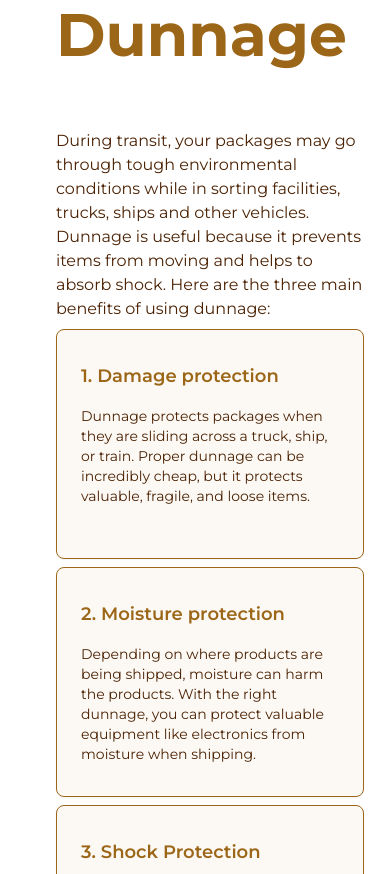
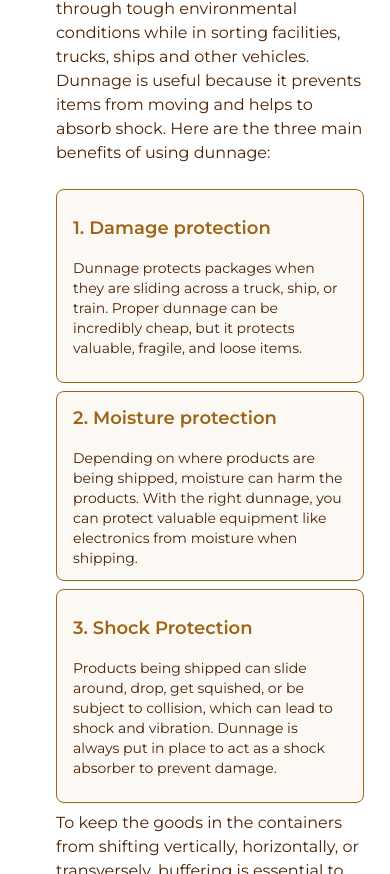
Before and after one commit to dilbackermm/upc-website, a Next.js app: page /dunnagebag in a window 390 px wide. Shown: the part 3870-4744 px from the top of the page. Built offline with nearby package versions, Linux system fonts and the light colour scheme.

Commit message:
updated padding and animation of dunnage content section

```diff
--- a/src/components/DunnageBenefits.js
+++ b/src/components/DunnageBenefits.js
@@ -17,14 +17,14 @@ import worldclass4 from '../../public/images/dunnageBag/worldclass4.png'
 const Benefits = ({ benefit }) => {
     return (
         <motion.li
-            initial={{ y: 200 }}
-            whileInView={{ y: 0, transition: { duration: 0.9, ease: "easeInOut" } }}
+            initial={{ x: 200 }}
+            whileInView={{ x: 0, transition: { duration: 0.9, ease: "easeInOut" } }}
             viewport={{ once: true }}
             whileHover={{ scale: 1.1, originX: 0 }}
             transition={{ type: 'tween', }}
             className="flex items-center w-full border-b border-b-primaryDark "
         >
-            <h2 className='py-5 xl:py-3 pl-3 text-2xl 2xl:text-xl lg:text-lg xs:text-base text-primaryDark font-medium '>{benefit}</h2>
+            <h2 className='py-5 2xl:py-4 xl:py-3 pl-3 text-2xl 2xl:text-xl lg:text-lg xs:text-base text-primaryDark font-medium '>{benefit}</h2>
         </motion.li>
     )
 }
@@ -33,9 +33,9 @@ const Benefits = ({ benefit }) => {
 
 const DunnageBenefits = ({ className = "" }) => {
     return (
-        <main className={` flex pt-3 bg-primarylight text-dark w-full min-h-screen
-    pb-0 mb-0 ${className} `} id='contactus ' >
-            <Layout className='pt-0 bg-transparent  mx-32 xl:mx-12 lg:mx-6 '>
+        <main className={` flex items-start pt-3 bg-primarylight text-dark w-full min-h-screen
+    pb-0 mb-0 ${className} `} >
+            <Layout className='!pt-0 !pb-6 bg-transparent  mx-32 xl:mx-12 lg:mx-6 '>
                 <AnimatedText text="Benefits of UPC Dunnage Bags " className='!pt-6 pb-14' />
                 <Image src={dunnage} className='absolute w-[600px] 2xl:w-[440px] xl:w-[360px] right-60 xl:right-32  z-20 -translate-y-16
                 2xl:translate-y-5
@@ -54,59 +54,63 @@ const DunnageBenefits = ({ className = "" }) => {
 
                 </div>
                 <div className="py-12">
-                    <AnimatedText text="Why use Crown’s Dunnage " className='!pt-24 !text-left text-primaryDark !text-6xl' />
-                    <motion.p
-                        initial={{ y: 200, opacity: 0 }}
-                        whileInView={{ y: 0, opacity: 1, transition: { duration: 0.9, ease: "easeInOut" } }}
-                        viewport={{ once: true }}
-                        className='py-6 lg:py-3 xs:py-1 text-dark text-2xl lg:text-xl xs:text-base leading-10 text-left'>During transit, your packages may go through tough environmental
+                    <AnimatedText text="Why use Crown’s Dunnage" className='!pt-24 xl:!pt-9 lg:!py-5 lg  !text-left text-primaryDark !text-6xl' />
+                    <p  className='py-6 lg:py-3 xs:py-1 text-dark text-2xl 2xl:text-xl 2xl:leading-[2rem] lg:text-lg xs:text-base leading-10 text-left'>During transit, your packages may go through tough environmental
                         conditions while in sorting facilities, trucks, ships and other vehicles.
                         Dunnage is useful because it prevents items from moving and helps to
-                        absorb shock. Here are the three main benefits of using dunnage:</motion.p>
-                    <div className='flex lg:flex-col items-center justify-between'>
-                        <div className='flex flex-col  w-1/3 lg:w-full m-3 lg:m-2 xs:m-1 border border-primaryDark rounded-lg shadow-sm bg-secondaryLight/10 p-6'>
+                        absorb shock. Here are the three main benefits of using dunnage:</p>
+                    <div className='flex flex-col items-center justify-between lg:pt-4'>
+                        <motion.div
+                        initial={{ x: 200 }}
+                        whileInView={{ x: 0, transition: { duration: 0.9, ease: "easeInOut" } }}
+                        viewport={{ once: true }}
+                        className='flex flex-col  w-2/3 lg:w-full m-3 lg:m-2 xs:m-1 border-y border-y-primaryDark lg:border lg:border-primaryDark lg:rounded-lg lg:shadow-sm lg:bg-secondaryLight/10 p-6 xl:p-4'>
                             <h2 className='text-2xl lg:text-xl xs:text-lg font-semibold text-primaryDark py-2'>
                                 1. Damage protection
                             </h2>
-                            <p className='text-lg lg:text-base xs:text-sm py-2'>
+                            <p className='text-lg 2xl:text-base lg:text-lg md:text-base xs:text-sm py-2'>
                                 Dunnage protects packages when they are sliding across a truck,
                                 ship, or train. Proper dunnage can be incredibly cheap, but it protects
-                                valuable, fragile, and loose items. <br /><br />
+                                valuable, fragile, and loose items.
                             </p>
-                        </div>
-                        <div className='flex flex-col w-1/3 lg:w-full m-3 lg:m-2 xs:m-1 border border-primaryDark rounded-lg shadow-sm bg-secondaryLight/10 p-6'>
+                        </motion.div>
+                        <motion.div
+                        initial={{ x: 200 }}
+                        whileInView={{ x: 0, transition: { duration: 0.9, ease: "easeInOut" } }}
+                        viewport={{ once: true }}
+                        className='flex flex-col w-2/3 lg:w-full m-3 lg:m-2 xs:m-1 lg:border lg:border-primaryDark lg:rounded-lg lg:shadow-sm lg:bg-secondaryLight/10 px-6 py-2 xl:py-1 xl:px-4 '>
                             <h2 className='text-2xl lg:text-xl xs:text-lg font-semibold text-primaryDark py-2'>
                                 2. Moisture protection
                             </h2>
-                            <p className='text-lg lg:text-base xs:text-sm py-2'>
+                            <p className='text-lg 2xl:text-base lg:text-lg md:text-base xs:text-sm py-2'>
                                 Depending on where products are being shipped, moisture can
                                 harm the products. With the right dunnage, you can protect valuable
                                 equipment like electronics from moisture when shipping.
                             </p>
-                        </div>
-                        <div className='flex flex-col w-1/3 lg:w-full m-3 lg:m-2 xs:m-1 border border-primaryDark rounded-lg shadow-sm bg-secondaryLight/10 p-6'>
+                        </motion.div>
+                        <motion.div
+                        initial={{ x: 200 }}
+                        whileInView={{ x: 0, transition: { duration: 0.9, ease: "easeInOut" } }}
+                        viewport={{ once: true }}
+                        className='flex flex-col w-2/3 lg:w-full m-3 lg:m-2 xs:m-1 border-y border-y-primaryDark lg:border lg:border-primaryDark lg:rounded-lg lg:shadow-sm lg:bg-secondaryLight/10 p-6 xl:p-4'>
                             <h2 className='text-2xl lg:text-xl xs:text-lg font-semibold text-primaryDark py-2'>
                                 3. Shock Protection
                             </h2>
-                            <p className='text-lg lg:text-base xs:text-sm py-2'>
+                            <p className='text-lg 2xl:text-base lg:text-lg md:text-base xs:text-sm py-2'>
                                 Products being shipped can slide around, drop, get squished, or be
                                 subject to collision, which can lead to shock and vibration. Dunnage
-                                is always put in place to act as a shock absorber to prevent damage.<br /><br /><br />
+                                is always put in place to act as a shock absorber to prevent damage.
                             </p>
-                        </div>
+                        </motion.div>
                     </div>
-                    <motion.p
-                        initial={{ y: 200, opacity: 0 }}
-                        whileInView={{ y: 0, opacity: 1, transition: { duration: 0.9, ease: "easeInOut" } }}
-                        viewport={{ once: true }}
-                        className='py-6 lg:py-3 xs:py-1 text-dark text-2xl lg:text-xl xs:text-base leading-10 text-left'>To keep the goods in the containers from shifting vertically,
+                    <p className='py-6 lg:py-3 xs:py-1 text-dark text-2xl 2xl:text-xl 2xl:leading-[2rem] lg:text-lg xs:text-base leading-10 text-left'>To keep the goods in the containers from shifting vertically,
                         horizontally, or transversely, buffering is essential to protect the
                         goods and keep them intact till their destination is reached. <br />
                         <span className='font-bold text-primaryDark'>For this, the right dunnage bags are needed.
-                        </span></motion.p>
+                        </span></p>
                 </div>
 
-                <div className='py-5 border-y border-primaryDark/50 flex lg:flex-col items-center '>
+                <div className='py-5 border-y border-primaryDark/50 flex lg:flex-col  items-center '>
                     <div className="w-1/3 lg:w-full">
                         <h2 className='text-primaryDark text-4xl lg:text-2xl text-center font-semibold'>
                             At Sea</h2></div>
@@ -121,7 +125,7 @@ const DunnageBenefits = ({ className = "" }) => {
                         </ul>
                     </div>
                 </div>
-                <div className='py-5 border-b border-primaryDark/50 flex lg:flex-col items-center '>
+                <div className='py-5 border-b border-primaryDark/50 flex lg:flex-col  items-center '>
                     <div className="w-1/3 lg:w-full">
                         <h2 className='text-primaryDark text-4xl lg:text-2xl text-center font-semibold'>
                             On The Road</h2></div>
@@ -136,7 +140,7 @@ const DunnageBenefits = ({ className = "" }) => {
                         </ul>
                     </div>
                 </div>
-                <div className='py-5 border-b border-primaryDark/50 flex lg:flex-col items-center '>
+                <div className='py-5 border-b border-primaryDark/50 flex lg:flex-col  items-center '>
                     <div className="w-1/3 lg:w-full">
                         <h2 className='text-primaryDark text-4xl lg:text-2xl text-center font-semibold'>
                             By Rail</h2></div>
@@ -152,7 +156,7 @@ const DunnageBenefits = ({ className = "" }) => {
                     </div>
                 </div>
 
-                <div className="py-6">
+                <div className="pt-6">
                     <AnimatedText text="CrownDunnage Bags: world-class " className='!pt-24 !text-left text-primaryDark !text-6xl lg:!text-4xl' />
 
                     <div className=' py-6 flex flex-col lg:flex-col items-start justify-between'>
@@ -194,11 +198,11 @@ const DunnageBenefits = ({ className = "" }) => {
                         </div>
                         <div className='flex items-center sm:flex-col'>
                             <Image src={worldclass4} className='w-56 lg:w-40 ' />
-                            <div className="ml-12">
+                            <div className="ml-12 ">
                                 <h2 className='text-2xl lg:text-xl xs:text-lg font-semibold text-primaryDark py-2'>
                                     Delivery of shipment       </h2>
                                 <p className='text-xl lead lg:text-base xs:text-sm py-2'>
-                                    oods can be shipped to you directly from our production plants to whichever customer/destination you
+                                    Goods can be shipped to you directly from our production plants to whichever customer/destination you
                                     choose on your behalf.
                                 </p>
                             </div>
--- a/src/components/DunnageSize.js
+++ b/src/components/DunnageSize.js
@@ -11,7 +11,7 @@ const DunnageSize = ({ className = "" }) => {
     return (
         <main className={` flex pt-3 bg-primarylight text-dark w-full min-h-screen
     pb-0 mb-0 ${className} `} id='contactus ' >
-            <Layout className='pt-0 bg-transparent  mx-32 xl:mx-12 lg:mx-6 '>
+            <Layout className='!pt-0 !pb-6 bg-transparent  mx-32 xl:mx-12 lg:mx-6 '>
                 <AnimatedText text="Dunnage bag Sizes" className='pb-12 !text-6xl' />
                 <div className="flex lg:flex-col-reverse">
                     <div className="w-1/2 lg:w-full py-3">
```
Also changed, not shown: src/components/DunnageContent.js (+9 -9 lines).
